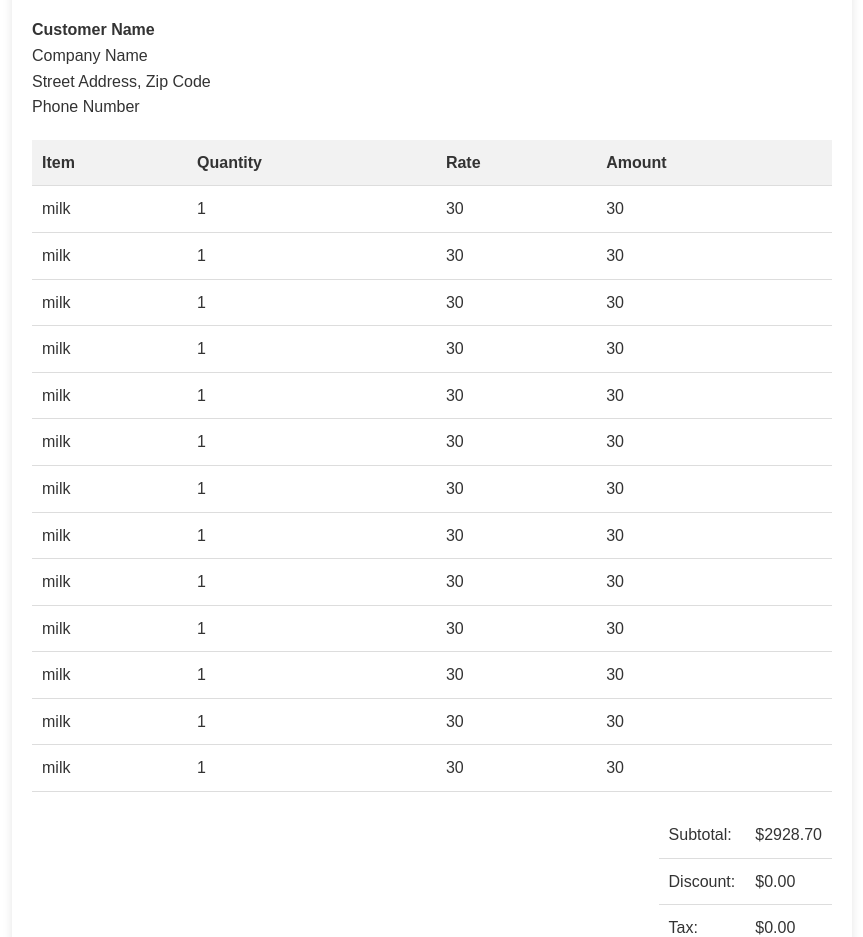
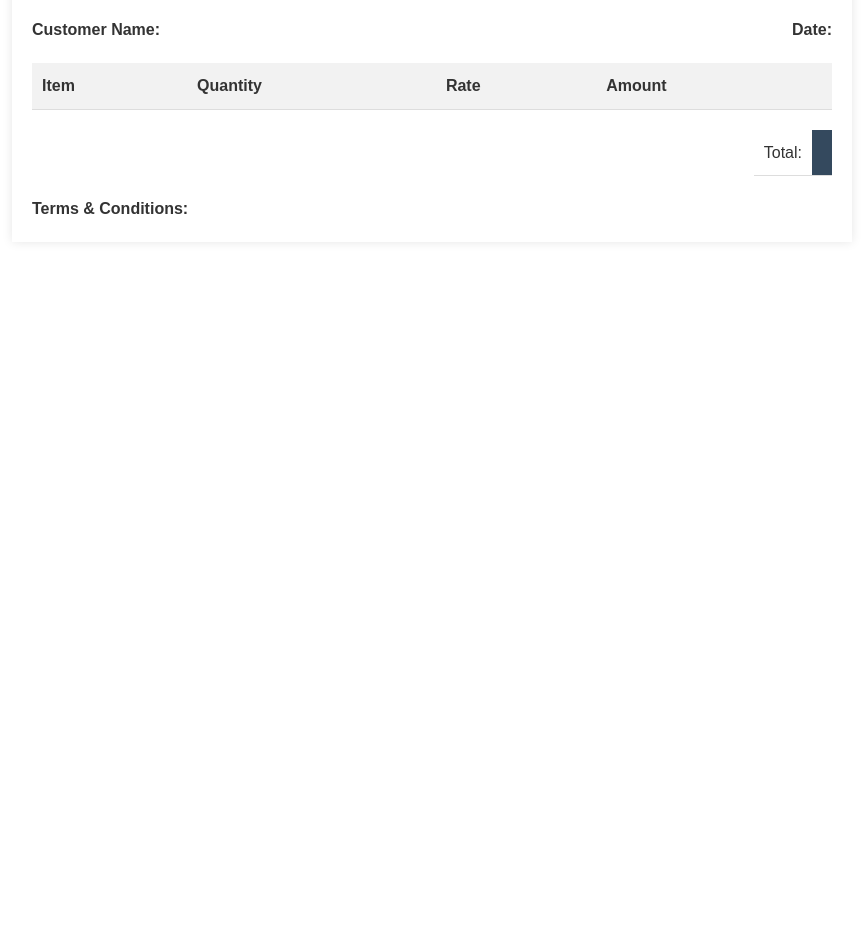
Before and after one commit to Parth-Ramani/Inventory-Management-system, a plain HTML site: page invoiceTemplate.html in a window 1280 px wide. Shown: the part 81-1018 px from the top of the page, without its empty margins (208-1071 px from the left). After the commit the page ends 800 px from the top, so only its background shows below. Drawn offline with Linux system fonts and the light colour scheme.

Commit message:
bill details  show in invoice

```diff
--- a/invoiceTemplate.html
+++ b/invoiceTemplate.html
@@ -77,7 +77,7 @@
             width: auto;
         }
 
-        .total {
+        #total {
             font-weight: bold;
             color: white;
             background-color: #34495e;
@@ -101,17 +101,13 @@
 
     <div class="address-details">
         <div>
-            <strong>Customer Name</strong><br>
-            Company Name<br>
-            Street Address, Zip Code<br>
-            Phone Number
+            <strong>Customer Name:</strong><br>
+            <div id="customerName"></div>
         </div>
-        <!-- <div>
-            <strong>Bill to:</strong><br>
-            Customer Name<br>
-            Street Address, Zip Code<br>
-            Phone Number
-        </div> -->
+        <div>
+            <strong>Date:</strong><br>
+            <div id="billDate"></div>
+        </div>
     </div>
 
     <table id="billItem">
@@ -245,7 +241,7 @@
 
     <div class="totals">
         <table>
-            <tr>
+            <!-- <tr>
                 <td>Subtotal:</td>
                 <td>$2928.70</td>
             </tr>
@@ -260,10 +256,10 @@
             <tr>
                 <td>Paid:</td>
                 <td>$0.00</td>
-            </tr>
-            <tr class="total">
+            </tr> -->
+            <tr>
                 <td>Total:</td>
-                <td>$2928.70</td>
+                <td id="total"></td>
             </tr>
         </table>
     </div>
--- a/js/invoice.js
+++ b/js/invoice.js
@@ -92,16 +92,35 @@ let allItems = [
   }
 ];
 
+// / Try getting data from localStorage first
+let product = JSON.parse(localStorage.getItem("invoiceData"));
+
+// If localStorage is empty, try URL parameters
+if (!product) {
+  const urlParams = new URLSearchParams(window.location.search);
+  const productId = urlParams.get("id");
+
+  if (productId) {
+    const customerData = JSON.parse(
+      localStorage.getItem("customerData") || "[]"
+    );
+    product = customerData.find((item) => item.id === Number(productId));
+  }
+}
+
+if (product) {
+  // Use the product data to populate your invoice
+  console.log(product);
   function itemRender() {
     const tableBody = document.querySelector("#billItem tbody");
     tableBody.innerHTML = "";
-  allItems.forEach((product) => {
+    product.products.forEach((pro) => {
       const row = document.createElement("tr");
       row.innerHTML = `
-        <td>${product.product}</td>
-<td>${product.quantity}</td>
-<td>${product.sellingPrice}</td>
-<td>${product.total}</td>
+          <td>${pro.product}</td>
+  <td>${pro.quantity}</td>
+  <td>${pro.sellingPrice}</td>
+  <td>${pro.total}</td>
 
           `;
       // row.addEventListener("click", () => {
@@ -112,3 +131,17 @@ function itemRender() {
     });
   }
   itemRender();
+  document.getElementById("total").textContent = product.grandTotal;
+  document.getElementById("customerName").textContent = product.customerName;
+  document.getElementById("billDate").textContent = product.date;
+  // Example: Populate invoice fields
+  //   document.getElementById("invoice-title").textContent = product.customerName;
+  //   document.getElementById("invoiceDate").textContent = product.date;
+  //   document.getElementById("grandTotal").textContent = product.grandTotal;
+  // Add more fields as needed
+
+  // Clear the temporary storage
+  localStorage.removeItem("invoiceData");
+}
+
+/////////////////////
```
Also changed, not shown: js/sales.js (+13 -4 lines). Lines whose indentation alone changed are shown as unchanged.
